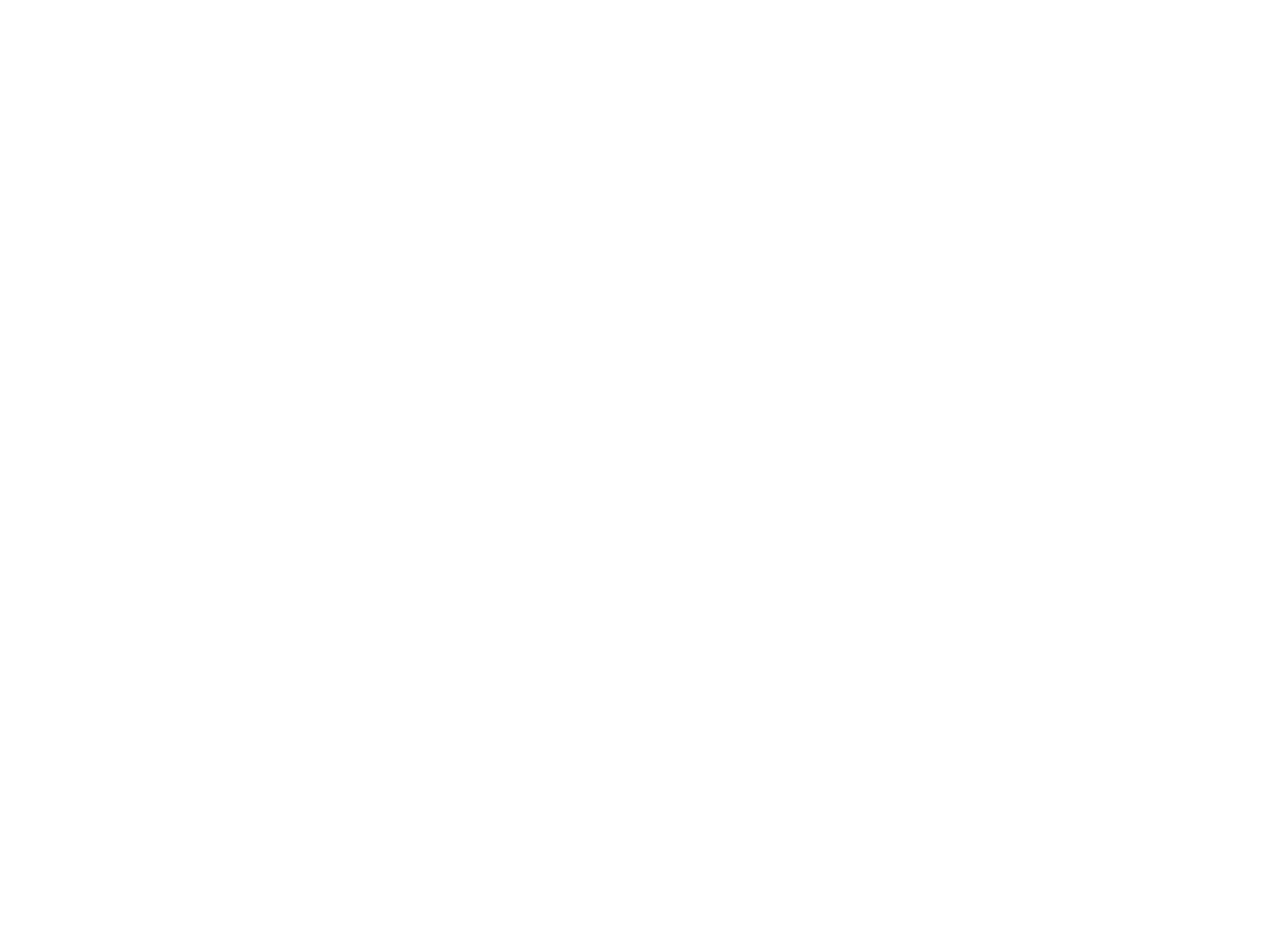
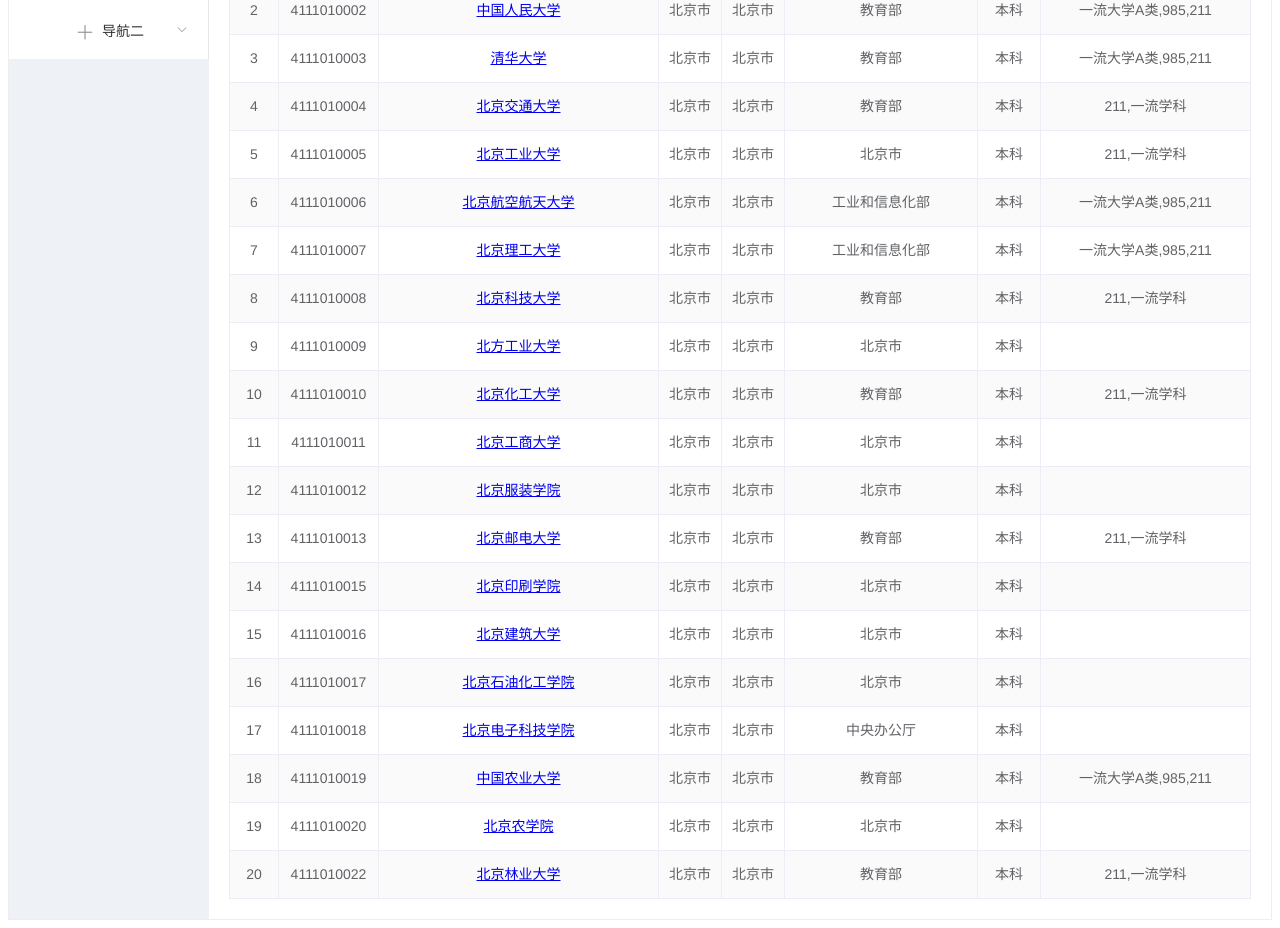
Before and after one commit to towanma/BigHomeWork, a Vue app in the folder vue/: page / in a window 1280 px wide. Shown: the part 300-1228 px from the top of the page. Before the commit the page ends 800 px from the top, so only its background shows below. Built offline with nearby package versions, Linux system fonts and the light colour scheme.

Commit message:
前端初步完成

```diff
--- a/vue/src/main.js
+++ b/vue/src/main.js
@@ -11,6 +11,8 @@
 Vue.prototype.$axios=axios //设置全局axios 使用$axios用来使用axios库
 Vue.config.productionTip = false
 
+require("./mock.js")
+
 Vue.use(Element)
 new Vue({
   router,
--- /dev/null
+++ b/vue/src/mock.js
@@ -0,0 +1,232 @@
+const Mock = require('mockjs')
+
+const Random = Mock.Random
+
+let Result = [
+    {
+        "lineid": 1,
+        "code": "4111010001",
+        "schoolname": "北京大学",
+        "province": "北京市",
+        "city": "北京市",
+        "department": "教育部",
+        "level": "本科",
+        "type": "一流大学A类,985,211",
+        "link": "http://www.pku.edu.cn/"
+    },
+    {
+        "lineid": 2,
+        "code": "4111010002",
+        "schoolname": "中国人民大学",
+        "province": "北京市",
+        "city": "北京市",
+        "department": "教育部",
+        "level": "本科",
+        "type": "一流大学A类,985,211",
+        "link": "http://www.ruc.edu.cn/"
+    },
+    {
+        "lineid": 3,
+        "code": "4111010003",
+        "schoolname": "清华大学",
+        "province": "北京市",
+        "city": "北京市",
+        "department": "教育部",
+        "level": "本科",
+        "type": "一流大学A类,985,211",
+        "link": "http://www.tsinghua.edu.cn/publish/thu2018/index.html"
+    },
+    {
+        "lineid": 4,
+        "code": "4111010004",
+        "schoolname": "北京交通大学",
+        "province": "北京市",
+        "city": "北京市",
+        "department": "教育部",
+        "level": "本科",
+        "type": "211,一流学科",
+        "link": "http://www.njtu.edu.cn/"
+    },
+    {
+        "lineid": 5,
+        "code": "4111010005",
+        "schoolname": "北京工业大学",
+        "province": "北京市",
+        "city": "北京市",
+        "department": "北京市",
+        "level": "本科",
+        "type": "211,一流学科",
+        "link": "http://www.bjut.edu.cn/"
+    },
+    {
+        "lineid": 6,
+        "code": "4111010006",
+        "schoolname": "北京航空航天大学",
+        "province": "北京市",
+        "city": "北京市",
+        "department": "工业和信息化部",
+        "level": "本科",
+        "type": "一流大学A类,985,211",
+        "link": "http://www.buaa.edu.cn/"
+    },
+    {
+        "lineid": 7,
+        "code": "4111010007",
+        "schoolname": "北京理工大学",
+        "province": "北京市",
+        "city": "北京市",
+        "department": "工业和信息化部",
+        "level": "本科",
+        "type": "一流大学A类,985,211",
+        "link": "http://www.bit.edu.cn/"
+    },
+    {
+        "lineid": 8,
+        "code": "4111010008",
+        "schoolname": "北京科技大学",
+        "province": "北京市",
+        "city": "北京市",
+        "department": "教育部",
+        "level": "本科",
+        "type": "211,一流学科",
+        "link": "http://www.ustb.edu.cn/"
+    },
+    {
+        "lineid": 9,
+        "code": "4111010009",
+        "schoolname": "北方工业大学",
+        "province": "北京市",
+        "city": "北京市",
+        "department": "北京市",
+        "level": "本科",
+        "type": "",
+        "link": "http://www.ncut.edu.cn/"
+    },
+    {
+        "lineid": 10,
+        "code": "4111010010",
+        "schoolname": "北京化工大学",
+        "province": "北京市",
+        "city": "北京市",
+        "department": "教育部",
+        "level": "本科",
+        "type": "211,一流学科",
+        "link": "http://www.buct.edu.cn/"
+    },
+    {
+        "lineid": 11,
+        "code": "4111010011",
+        "schoolname": "北京工商大学",
+        "province": "北京市",
+        "city": "北京市",
+        "department": "北京市",
+        "level": "本科",
+        "type": "",
+        "link": "http://www.btbu.edu.cn/"
+    },
+    {
+        "lineid": 12,
+        "code": "4111010012",
+        "schoolname": "北京服装学院",
+        "province": "北京市",
+        "city": "北京市",
+        "department": "北京市",
+        "level": "本科",
+        "type": "",
+        "link": "http://www.bift.edu.cn/"
+    },
+    {
+        "lineid": 13,
+        "code": "4111010013",
+        "schoolname": "北京邮电大学",
+        "province": "北京市",
+        "city": "北京市",
+        "department": "教育部",
+        "level": "本科",
+        "type": "211,一流学科",
+        "link": "https://www.bupt.edu.cn/"
+    },
+    {
+        "lineid": 14,
+        "code": "4111010015",
+        "schoolname": "北京印刷学院",
+        "province": "北京市",
+        "city": "北京市",
+        "department": "北京市",
+        "level": "本科",
+        "type": "",
+        "link": "http://www.bigc.edu.cn/"
+    },
+    {
+        "lineid": 15,
+        "code": "4111010016",
+        "schoolname": "北京建筑大学",
+        "province": "北京市",
+        "city": "北京市",
+        "department": "北京市",
+        "level": "本科",
+        "type": "",
+        "link": "http://www.bucea.edu.cn/"
+    },
+    {
+        "lineid": 16,
+        "code": "4111010017",
+        "schoolname": "北京石油化工学院",
+        "province": "北京市",
+        "city": "北京市",
+        "department": "北京市",
+        "level": "本科",
+        "type": "",
+        "link": "http://www.bipt.edu.cn/"
+    },
+    {
+        "lineid": 17,
+        "code": "4111010018",
+        "schoolname": "北京电子科技学院",
+        "province": "北京市",
+        "city": "北京市",
+        "department": "中央办公厅",
+        "level": "本科",
+        "type": "",
+        "link": "http://www.besti.edu.cn/"
+    },
+    {
+        "lineid": 18,
+        "code": "4111010019",
+        "schoolname": "中国农业大学",
+        "province": "北京市",
+        "city": "北京市",
+        "department": "教育部",
+        "level": "本科",
+        "type": "一流大学A类,985,211",
+        "link": "http://www.cau.edu.cn/"
+    },
+    {
+        "lineid": 19,
+        "code": "4111010020",
+        "schoolname": "北京农学院",
+        "province": "北京市",
+        "city": "北京市",
+        "department": "北京市",
+        "level": "本科",
+        "type": "",
+        "link": "https://www.bac.edu.cn/"
+    },
+    {
+        "lineid": 20,
+        "code": "4111010022",
+        "schoolname": "北京林业大学",
+        "province": "北京市",
+        "city": "北京市",
+        "department": "教育部",
+        "level": "本科",
+        "type": "211,一流学科",
+        "link": "http://www.bjfu.edu.cn/"
+    }
+
+
+]
+
+Mock.mock('/school','get',()=>{
+    return Result
+})
--- a/vue/src/router/index.js
+++ b/vue/src/router/index.js
@@ -10,11 +10,7 @@
     name: 'Home',
     component: Home
   },
-  {
-    path: '/Home',
-    name: 'Home',
-    component: Home
-  },
+
   {
     path: '/about',
     name: 'About',
--- a/vue/src/views/Home.vue
+++ b/vue/src/views/Home.vue
@@ -1,6 +1,67 @@
 <template>
   <div class="home">
-    <el-button>测试</el-button>
+    <el-header style="text-align: right; font-size: 12px">
+      <el-tabs v-model="activeName" @tab-click="handleClick">
+
+        <el-tab-pane label="用户管理" name="first">用户管理</el-tab-pane>
+        <el-tab-pane label="配置管理" name="second">配置管理</el-tab-pane>
+      </el-tabs>
+
+    </el-header>
+    <el-container style="; border: 1px solid #eee">
+      <el-aside width="200px" style="background-color: rgb(238, 241, 246)">
+        <el-menu :default-openeds="['1', '3']">
+          <el-submenu index="1">
+            <template slot="title"><i class="el-icon-plus"></i>导航一</template>
+            <el-menu-item index="1-1">选项1</el-menu-item>
+            <el-menu-item index="1-2">选项2</el-menu-item>
+          </el-submenu>
+          <el-submenu index="2">
+            <template slot="title"><i class="el-icon-plus"></i>导航二</template>
+
+            <el-menu-item index="2-1">选项1</el-menu-item>
+            <el-menu-item index="2-2">选项2</el-menu-item>
+
+          </el-submenu>
+
+        </el-menu>
+      </el-aside>
+
+      <el-container>
+
+
+        <el-main>
+
+          <el-table :data="tableData" border stripe style="width: 100%">
+            <el-table-column prop="lineid" label="序号" align="center" width="49">
+            </el-table-column>
+            <el-table-column prop="code" label="学校标识码" align="center" width="100">
+            </el-table-column>
+            <el-table-column prop="schoolname" label="学校名称" align="center" width="280">
+              <template slot-scope="scope">
+                <a :href="scope.row.link" target="_blank" class="buttonText">{{scope.row.schoolname}}</a>
+              </template>
+            </el-table-column>
+            <el-table-column prop="province" label="所在地区" align="center" width="63">
+            </el-table-column>
+
+            <el-table-column prop="city" label="所在城市" align="center" width="63">
+            </el-table-column>
+            <el-table-column prop="department" label="主管部门" align="center" width="193">
+            </el-table-column>
+            <el-table-column prop="level" label="办学层次" align="center" width="63">
+            </el-table-column>
+            <el-table-column prop="type" label="高校类型" align="center">
+            </el-table-column>
+
+          </el-table>
+
+        </el-main>
+      </el-container>
+
+
+    </el-container>
+
   </div>
 </template>
 
@@ -10,6 +71,21 @@
 
 export default {
   name: 'Home',
+  data() {
+    return {
+      tableData: []
+    }
+  },
+  created() {
+    this.getMenuTree()
+  },
+  methods: {
+    getMenuTree() {
+      this.$axios.get("/school").then(res => {
+        this.tableData = res.data
+      })
+    }
+  }
 
 }
 </script>
```
